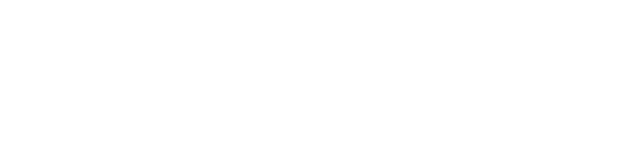
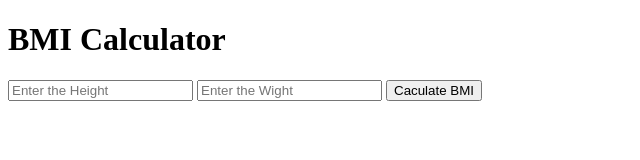
Before and after one commit to HasibullahAman/Express, a website: page calculater/bmiCalculator.html in a window 1280 px wide. Shown: the whole page, without its empty margins (0-640 px from the left). Drawn offline with Linux system fonts and the light colour scheme.

Commit message:
creted_bmi_htmlPage

```diff
--- a/calculater/bmiCalculator.html
+++ b/calculater/bmiCalculator.html
@@ -4,9 +4,14 @@
     <meta charset="UTF-8">
     <meta http-equiv="X-UA-Compatible" content="IE=edge">
     <meta name="viewport" content="width=device-width, initial-scale=1.0">
-    <title>bmiCalculator</title>
+    <title>BMI Calculator</title>
 </head>
 <body>
-
+    <h1>BMI Calculator</h1>
+    <form action="/" method="post">
+        <input type="text" name="height" placeholder="Enter the Height">
+        <input type="text" name="wight" placeholder="Enter the Wight">
+        <button type="sub" name="submit">Caculate BMI</button>
+    </form>
 </body>
 </html>
```
